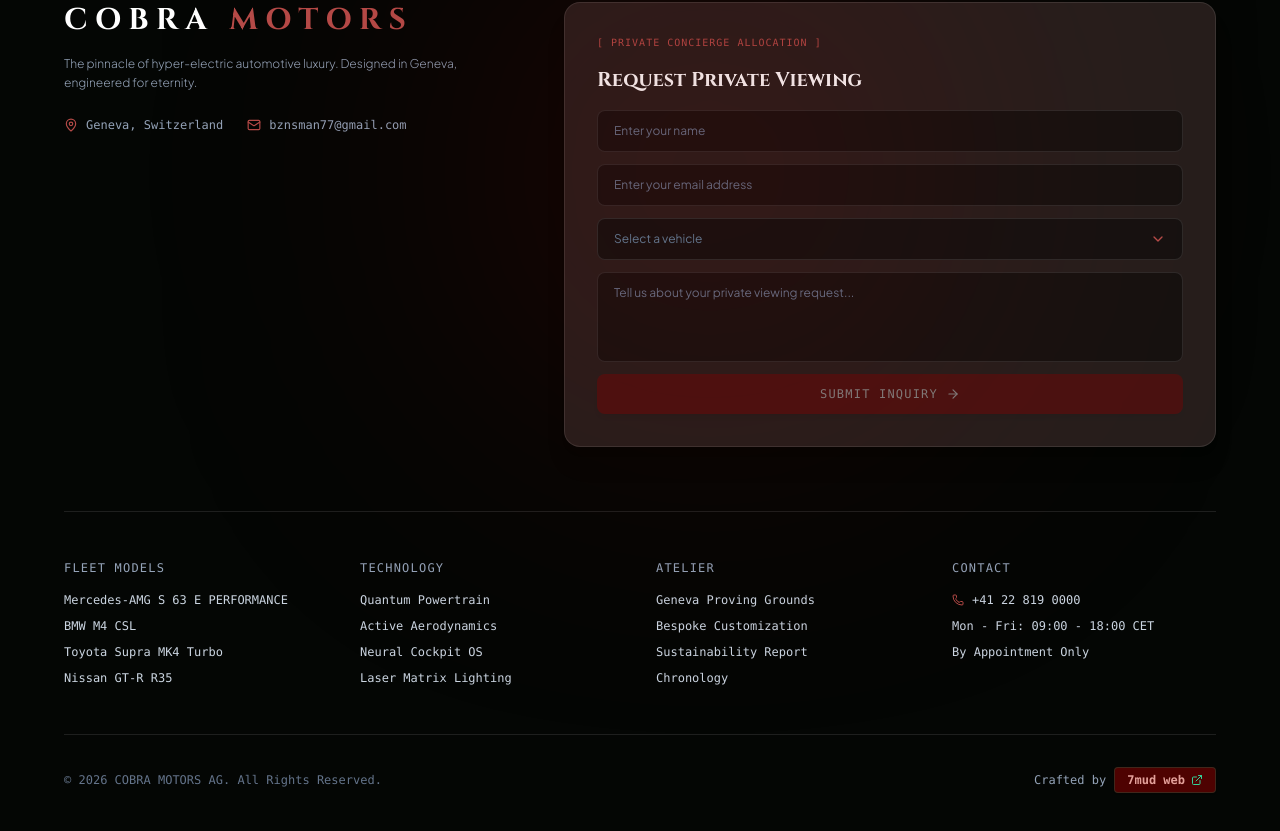
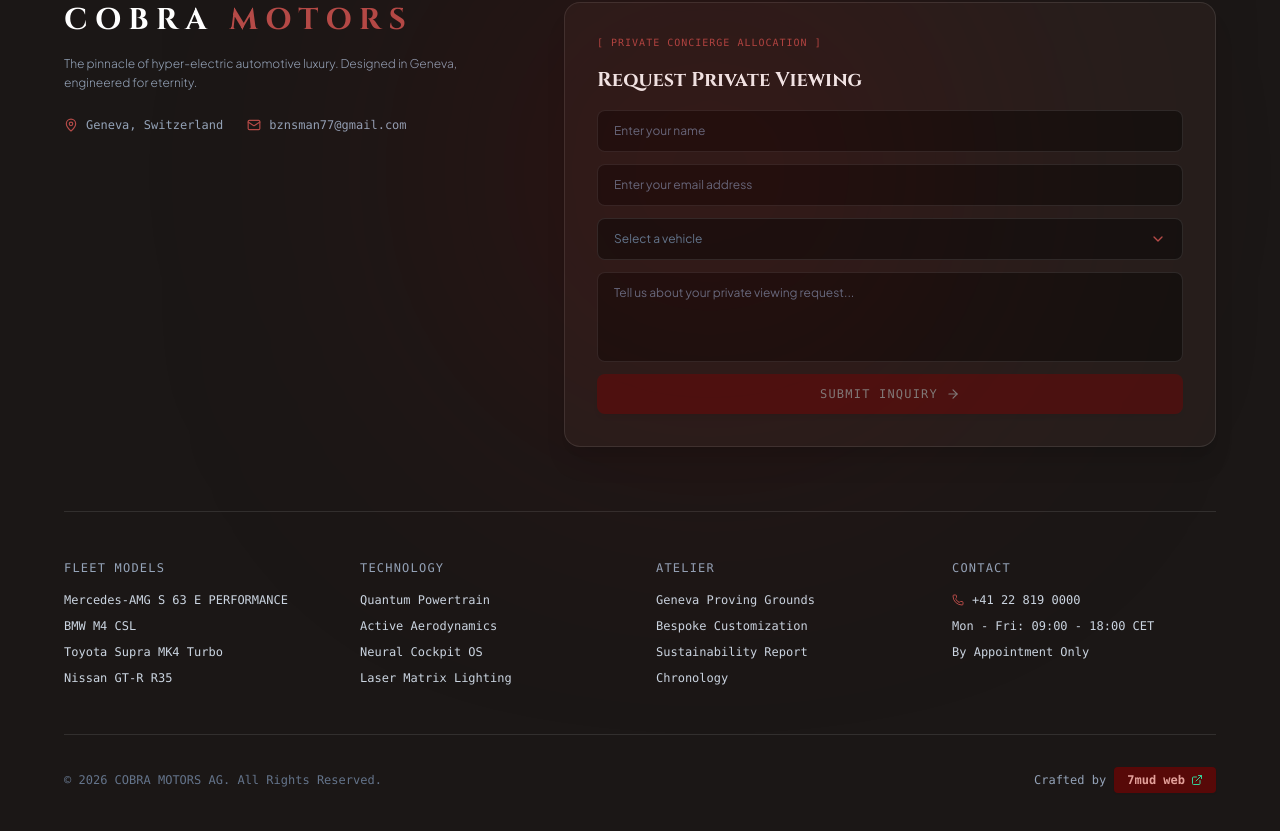
Before and after one commit to 7mud2007a/Cobra-222222222, a React (Vite) app: page / in a window 1280 px wide. Shown: the part 5886-6717 px from the top of the page. Built offline with nearby package versions, Linux system fonts and the light colour scheme.

Commit message:
Polish COBRA brand identifiers and dark styling

```diff
--- a/src/components/Footer.tsx
+++ b/src/components/Footer.tsx
@@ -116,7 +116,7 @@ export default function Footer() {
     <footer
       id="contact"
       dir={isArabic ? 'rtl' : 'ltr'}
-      className="relative w-full bg-[#040604] text-white pt-20 pb-12 px-6 md:px-16 border-t border-[#810100]/60 transition-colors duration-300"
+      className="relative w-full bg-[#1B1716] text-white pt-20 pb-12 px-6 md:px-16 border-t border-[#810100]/60 transition-colors duration-300"
     >
       <div className="absolute top-0 right-1/4 w-[500px] h-[500px] bg-[#810100]/20 rounded-full blur-[140px] pointer-events-none" />
 
@@ -167,7 +167,7 @@ export default function Footer() {
 
             {subscribed ? (
               <div
-                className="p-4 rounded-xl bg-[#810100] border border-emerald-500/30 text-[#e3a09a] text-xs font-mono flex items-center gap-3"
+                className="p-4 rounded-xl bg-[#810100] border border-[#630102]/30 text-[#e3a09a] text-xs font-mono flex items-center gap-3"
                 dir={isArabic ? 'rtl' : 'ltr'}
               >
                 <Check className="w-4 h-4 text-emerald-400 shrink-0" />
@@ -454,7 +454,7 @@ export default function Footer() {
               href="https://sevenmud-web-y0dt.onrender.com"
               target="_blank"
               rel="noopener noreferrer"
-              className="inline-flex items-center gap-1.5 px-3 py-1 rounded bg-[#810100]/60 hover:bg-[#810100] text-[#e3a09a] font-bold border border-emerald-500/20 hover:border-emerald-500/50 transition-all duration-300 hover:scale-105 shadow-sm"
+              className="inline-flex items-center gap-1.5 px-3 py-1 rounded bg-[#810100]/60 hover:bg-[#810100] text-[#e3a09a] font-bold border border-[#630102]/20 hover:border-[#630102]/50 transition-all duration-300 hover:scale-105 shadow-sm"
               dir="ltr"
             >
               <span>7mud web</span>
```
